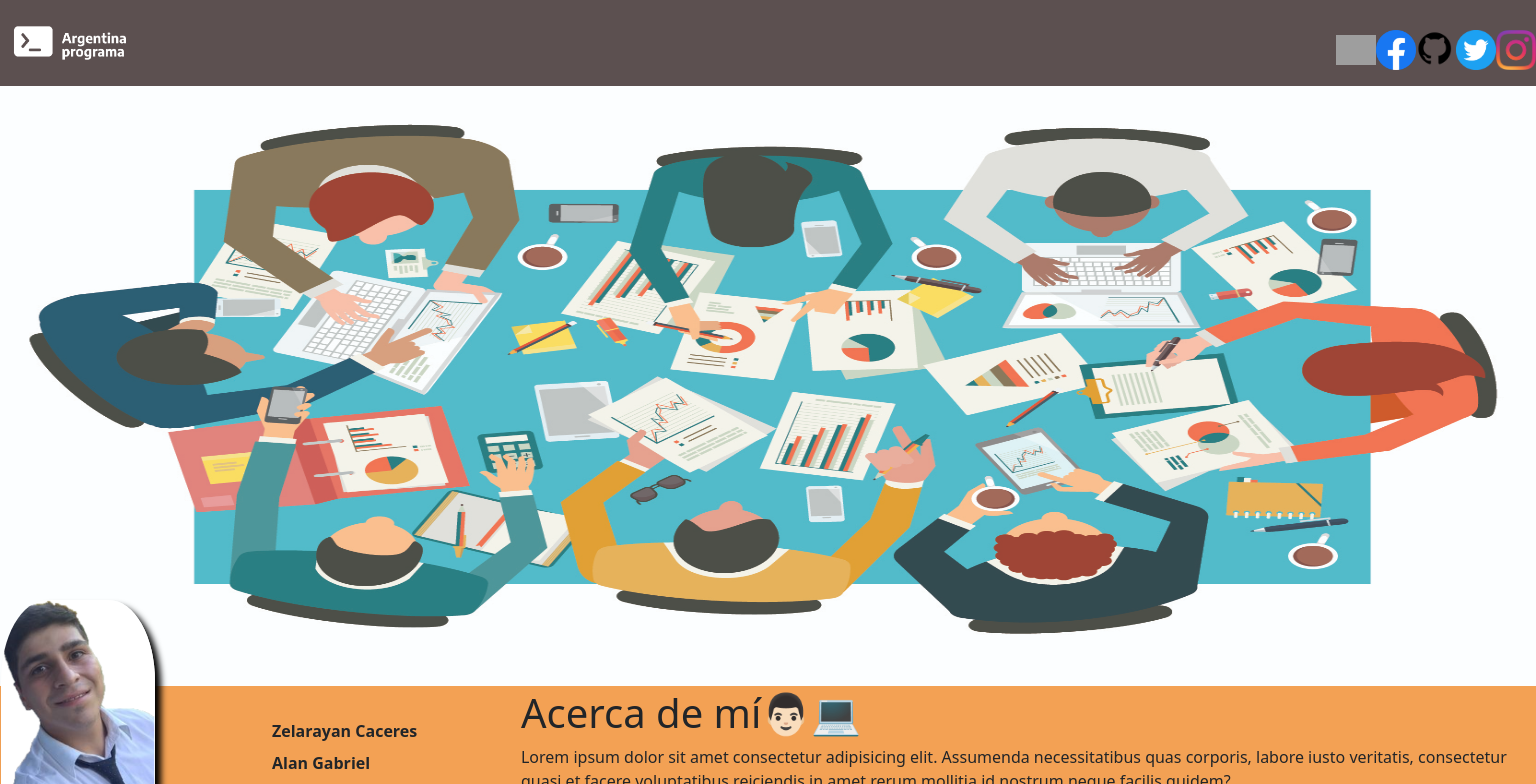
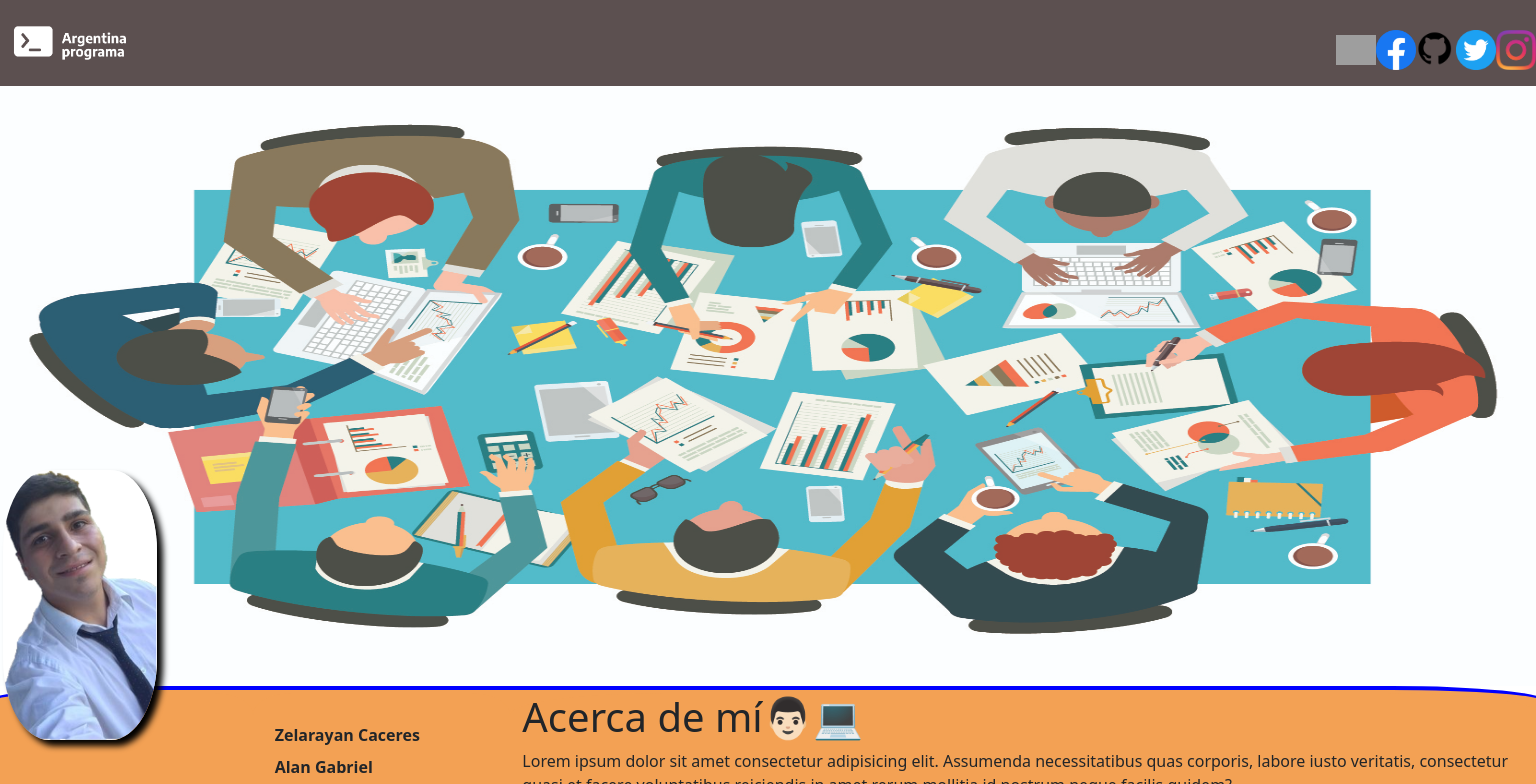
Before and after one commit to alangzelarayan/PortafolioArgentinaPrograma, an Angular app: page / in a window 1536 px wide. Shown: the top 784 px of the page. Built offline with nearby package versions, Linux system fonts and the light colour scheme; grey boxes are pictures that could not be loaded.

Commit message:
detalles + experiencia
Ultimando detalles estéticos en acerca-de y  sumando el componente experiencia

```diff
--- a/src/app/components/acerca-de/acerca-de.component.css
+++ b/src/app/components/acerca-de/acerca-de.component.css
@@ -1,10 +1,15 @@
 .row{
     padding: 3px;
+    border-radius: 10%;
+    border: 4px solid blue;
+
+
 }
 
 div{
     background-color: rgb(243, 161, 84);
     text-align:inherit;
+    border-radius: 15%;
 }
 /* etiqueta Foto de perfil */
 
@@ -14,9 +19,18 @@ div{
         width:10%;
         border-radius: 30%;
         box-shadow: 6px 6px 6px rgb(0, 0, 0);
-        left: 1px;
-
-        top:600px;
+        left: 3px;
+        top: 600px
+    }
+}
+@media (min-width: 1366px){
+    #picprofile{
+        position:absolute;
+        width:10%;
+        border-radius: 30%;
+        box-shadow: 6px 6px 6px rgb(0, 0, 0);
+        left: 3px;
+        top: 470px
     }
 }
 
@@ -27,7 +41,7 @@ div{
         border-radius: 30%;
         box-shadow: 6px 6px 6px rgb(0, 0, 0);
         left: 220px;
-        top:550px;
+        top: 550px;
 
     }
 }
--- a/src/app/components/experiencia/experiencia.component.css
+++ b/src/app/components/experiencia/experiencia.component.css
@@ -0,0 +1,11 @@
+.row{
+    padding: 3px;
+    border-radius: 10%;
+    border: 4px solid blue;
+
+
+}
+p.row#hola{
+right: 45px;
+color:blue;
+}
```
